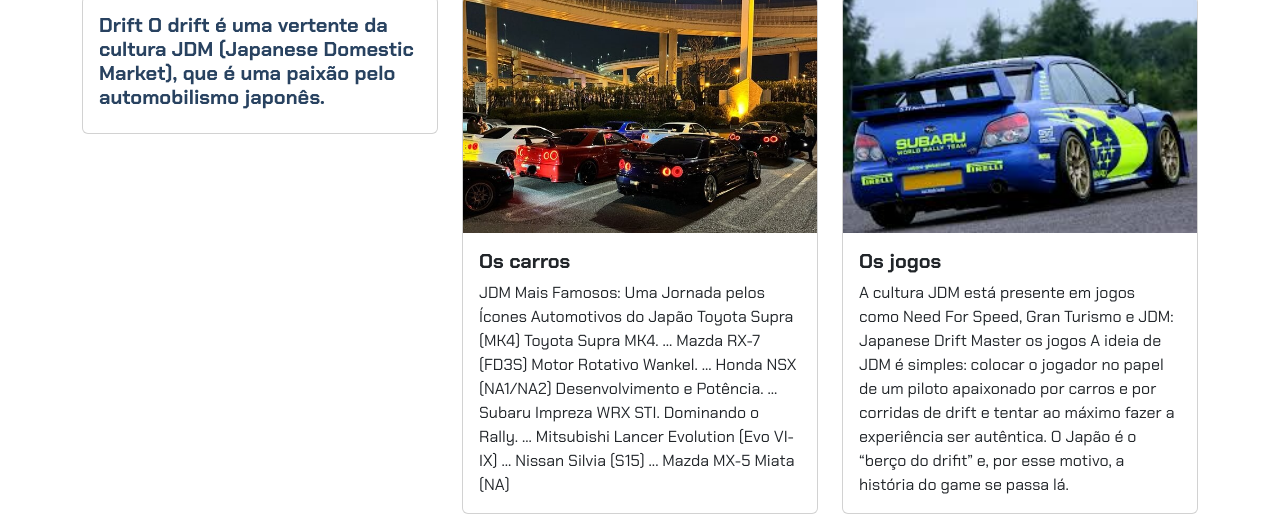
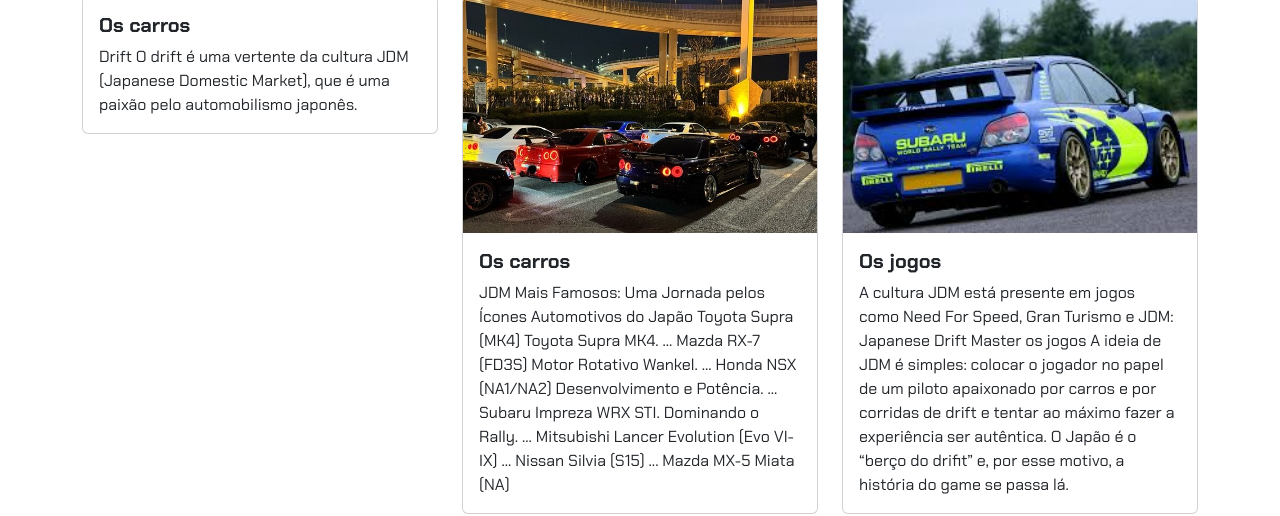
Before and after one commit to EduardoRamos1904/projeto-portifolio-2B-Eduardo-Ramos, a plain HTML site: page index.html in a window 1280 px wide. Shown: the part 336-852 px from the top of the page. Drawn offline with nearby package versions, Linux system fonts and the light colour scheme.

Commit message:
Update index.html

```diff
--- a/index.html
+++ b/index.html
@@ -28,7 +28,7 @@
                 <div class="card">
                     <img src="img/1_b688321a2a.jpg" class="card-img-top" alt=>
                     <div class="card-body">
-                        <h5 class="card-title>Drift</h5>
+                        <h5 class="card-title">Os carros</h5>
                         <p class="card-text">Drift O drift é uma vertente da cultura JDM (Japanese Domestic Market), que é uma paixão pelo automobilismo japonês.
                     </div>
                 </div>
```
